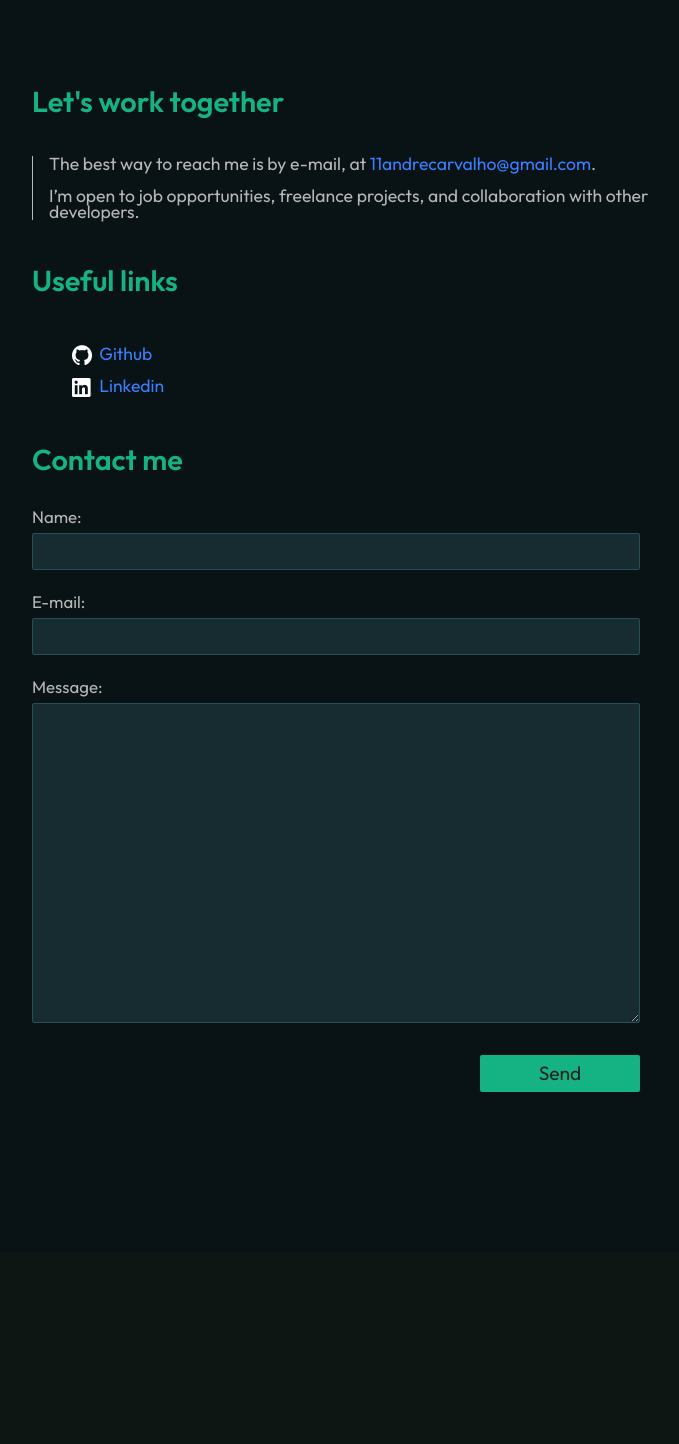
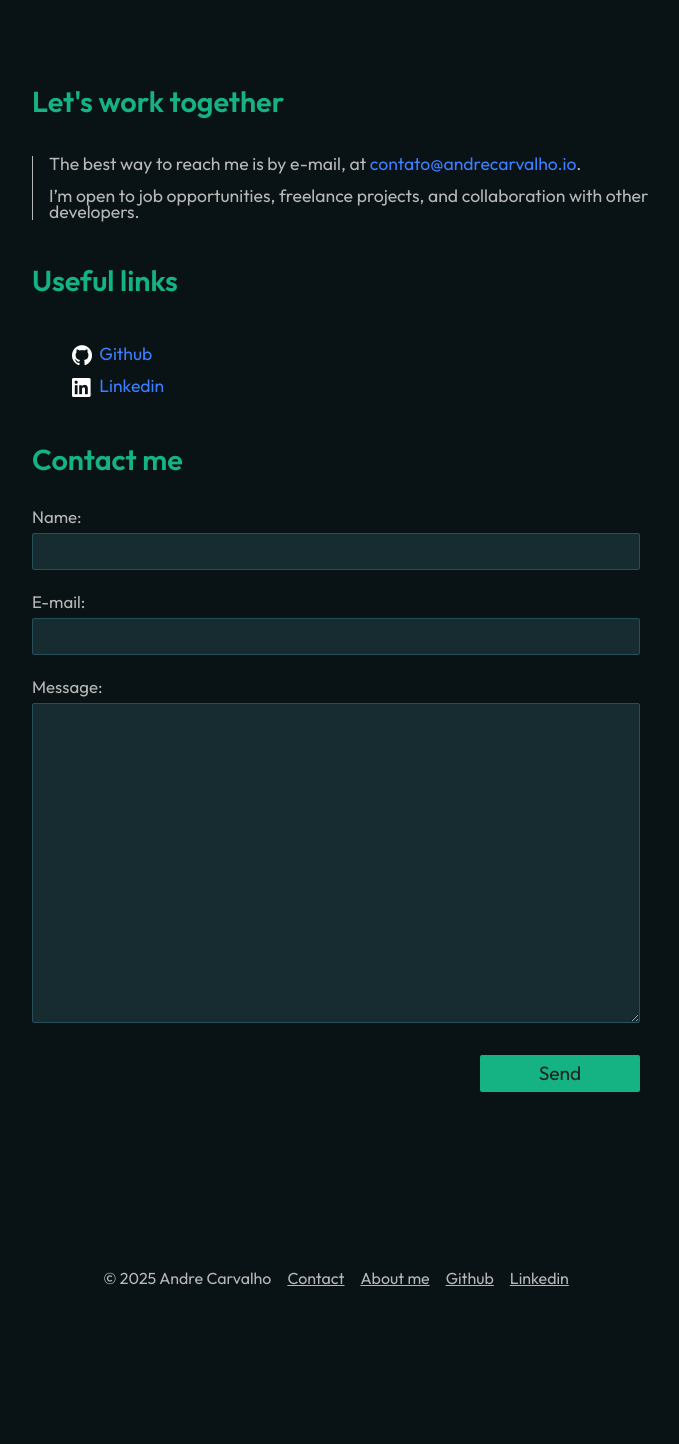
Before and after one commit to andrec2709/andrecarvalho.io, a PHP site: page /pages/contact.php?lang=en in a window 1280 px wide. Shown: the part 40-1484 px from the top of the page, without its empty margins (304-983 px from the left). Before the commit the page ends 1132 px from the top, so only its background shows below. Run offline with PHP 8.4, Linux system fonts and the light colour scheme; the template is opened without the code that fills it, so the values that code supplies are empty; a stand-in replaces the project's code that opens the database connection; some libraries are stand-ins or nearby versions; some web fonts are replaced.

Commit message:
added footer

```diff
--- a/includes/footer.php
+++ b/includes/footer.php
@@ -0,0 +1,7 @@
+<footer class="theme-dependant">
+    <p class="theme-dependant p-footer <?=$_SESSION['theme']?>">© 2025 Andre Carvalho</p>
+    <p class="theme-dependant p-footer <?=$_SESSION['theme']?>"><a href="../pages/contact.php?lang=<?=$_SESSION['language']?>"><?=$lang['contact']?></a></p>
+    <p class="theme-dependant p-footer <?=$_SESSION['theme']?>"><a href="../pages/about.php?lang=<?=$_SESSION['language']?>"><?=$lang['about']?></a></p>
+    <p class="theme-dependant p-footer <?=$_SESSION['theme']?>"><a href="https://github.com/andrec2709" target="_blank">Github</a></p>
+    <p class="theme-dependant p-footer <?=$_SESSION['theme']?>"><a href="https://linkedin.com/in/andrecarvalhofilho" target="_blank">Linkedin</a></p>
+</footer>
--- a/lang/en.php
+++ b/lang/en.php
@@ -65,7 +65,7 @@ $lang = [
 // ------------------------ Contact Page -------------------------------
 
     "heading_1" => "Let's work together",
-    "paragraph_1" => nl2br("The best way to reach me is by e-mail, at <a class=\"p-link\" href=\"mailto:11andrecarvalho@gmail.com\" target=\"_blank\">11andrecarvalho@gmail.com</a>.\n\nI’m open to job opportunities, freelance projects, and collaboration with other developers."),
+    "paragraph_1" => nl2br("The best way to reach me is by e-mail, at <a class=\"p-link\" href=\"contato@andrecarvalho.io\" target=\"_blank\">contato@andrecarvalho.io</a>.\n\nI’m open to job opportunities, freelance projects, and collaboration with other developers."),
     "heading_2" => "Useful links",
     "heading_3" => "Contact me",
     "name" => "Name",
--- a/lang/pt.php
+++ b/lang/pt.php
@@ -79,7 +79,7 @@ $lang = [
 // ------------------------ Contact Page -------------------------------
 
     "heading_1" => "Vamos trabalhar juntos",
-    "paragraph_1" => nl2br("A melhor forma de entrar em contato comigo é através do e-mail <a class=\"p-link\" href=\"mailto:11andrecarvalho@gmail.com\" target=\"_blank\">11andrecarvalho@gmail.com</a>.\n\nEstou aberto para oportunidades de trabalho, freelance, e colaboração com outros desenvolvedores."),
+    "paragraph_1" => nl2br("A melhor forma de entrar em contato comigo é através do e-mail <a class=\"p-link\" href=\"mailto:contato@andrecarvalho.io\" target=\"_blank\">contato@andrecarvalho.io</a>.\n\nEstou aberto para oportunidades de trabalho, freelance, e colaboração com outros desenvolvedores."),
     "heading_2" => "Links Úteis",
     "heading_3" => "Entre em contato",
     "name" => "Nome",
--- a/pages/contact.php
+++ b/pages/contact.php
@@ -74,6 +74,8 @@ include "../api/StartSession.php";
 
 		</div>
 
+		<?php include '../includes/footer.php';?>
+
 		<script src="../scripts/main.js"></script>
 	</body>
 </html>
--- a/styles/main.css
+++ b/styles/main.css
@@ -257,7 +257,7 @@ h1.dark:not(.special-page), h2.dark{
 
 }
 
-p:not(.special-page){
+p:not(.special-page, .p-footer){
     margin-left: 1rem;
     padding-left: 1rem;
     font-size: 1.1rem;
@@ -269,7 +269,7 @@ p:not(.special-page){
 
 }
 
-p.dark:not(.special-page){
+p.dark:not(.special-page,.p-footer){
     border-left: 1px solid var(--main-fg-color-dark);
 }
 
@@ -426,6 +426,26 @@ textarea.form-input-text{
     font-family: "Manrope";
     color: #0e0e0e;
     font-size: 1.05rem;
+}
+
+footer{
+    display: flex;
+    flex-direction: row;
+    justify-content: center;
+    height: 12rem;
+}
+
+.p-footer{
+    font-family: "Manrope";
+    font-size: 1rem;
+}
+
+.p-footer a{
+    color: unset;
+}
+
+.p-footer:not(:last-of-type){
+    margin-right: 1rem;
 }
 
 /* <---------------------------------------------------------> */
@@ -585,6 +605,32 @@ textarea.form-input-text{
 
 }
 
+@media screen and (width <= 480px){
+    footer{
+        display: grid;
+        columns: 2;
+        align-items: unset;
+        justify-content: unset;
+        padding-bottom: 1rem;
+    }
+
+    .p-footer:first-of-type{
+        grid-column-start: 1;
+        grid-column-end: 1;
+        margin: 0;
+        margin-left: 1rem;
+    }
+
+    .p-footer:not(:first-of-type){
+        height: fit-content;
+        text-align: right;
+        grid-column-start: 2;
+        margin: 0;
+        margin-right: 2rem;
+    }
+
+}
+
 
 @media screen and (width <= 335px){
     #header-icons .header-item{
```
